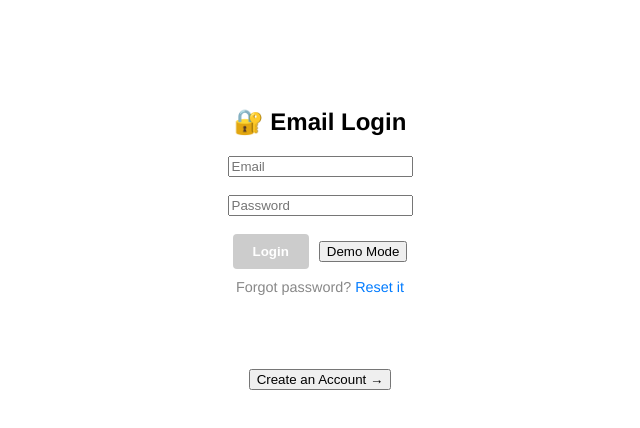
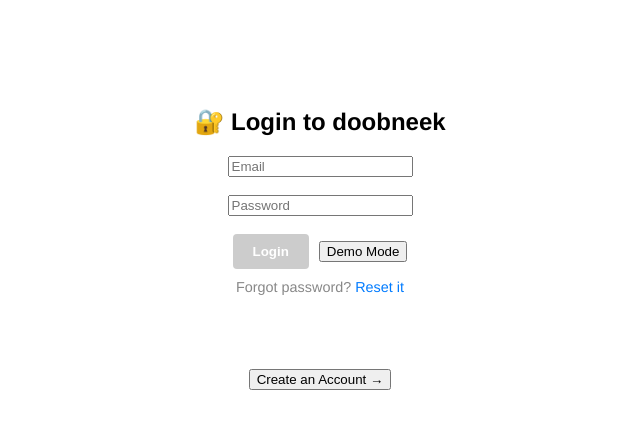
Before and after one commit to doobneek1/isabette-test, a React (Create React App) app: page / in a window 1280 px wide. Shown: the top 428 px of the page, without its empty margins (320-960 px from the left). Built offline with nearby package versions, Linux system fonts and the light colour scheme; no server answers.

Commit message:
✅ Fix ESLint default-case + disable CI warnings

```diff
--- a/src/components/Login.jsx
+++ b/src/components/Login.jsx
@@ -282,7 +282,7 @@
 
   return (
     <form onSubmit={submit} style={{ padding: "40px", textAlign: "center" }}>
-      <h2>🔐 Email Login</h2>
+      <h2>🔐 Login to doobneek</h2>
       <input
         type="email"
         placeholder="Email"
```
Also changed, not shown: 1 other file (tests, documents, lock files or other folders).
